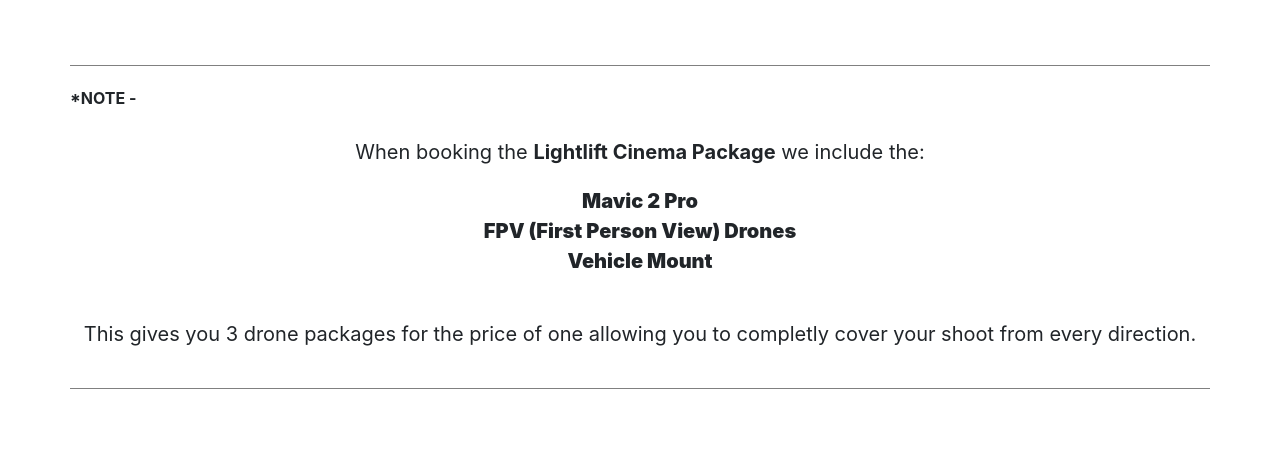
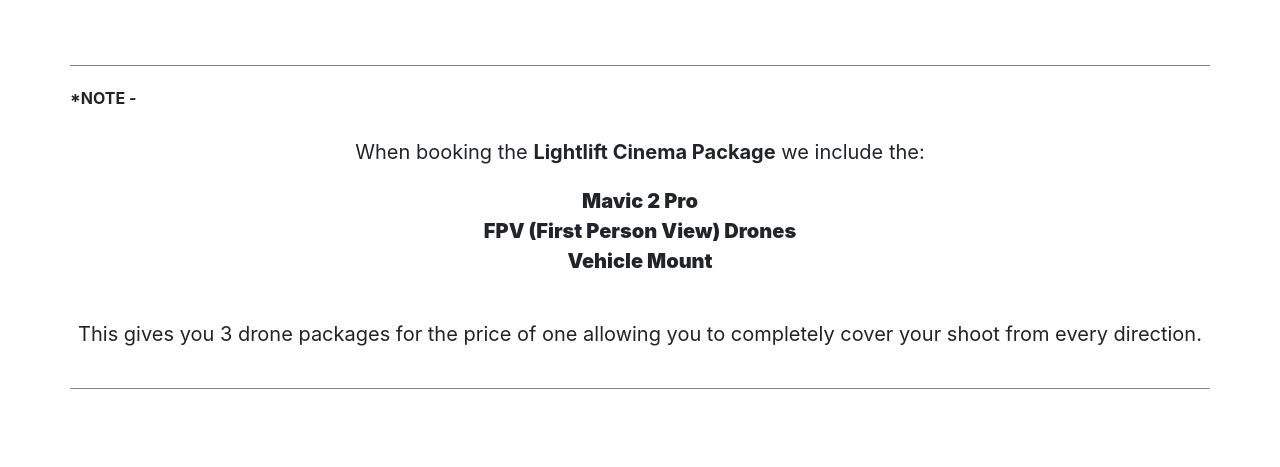
Before and after one commit to sdbxsdb/CineCopters, a PHP site: page /equipment.php in a window 1280 px wide. Shown: the part 789-1256 px from the top of the page. Run offline with PHP 8.4, Linux system fonts and the light colour scheme; some web fonts are replaced.

Commit message:
fixing spelling mistake

```diff
--- a/equipment.php
+++ b/equipment.php
@@ -28,7 +28,7 @@
         <li><strong>Vehicle Mount</strong></li>
       </ul>
     <br>
-    <p>This gives you 3 drone packages for the price of one allowing you to completly cover your shoot from every direction.</p>
+    <p>This gives you 3 drone packages for the price of one allowing you to completely cover your shoot from every direction.</p>
   </div>
 
   <div class="panels">
```
